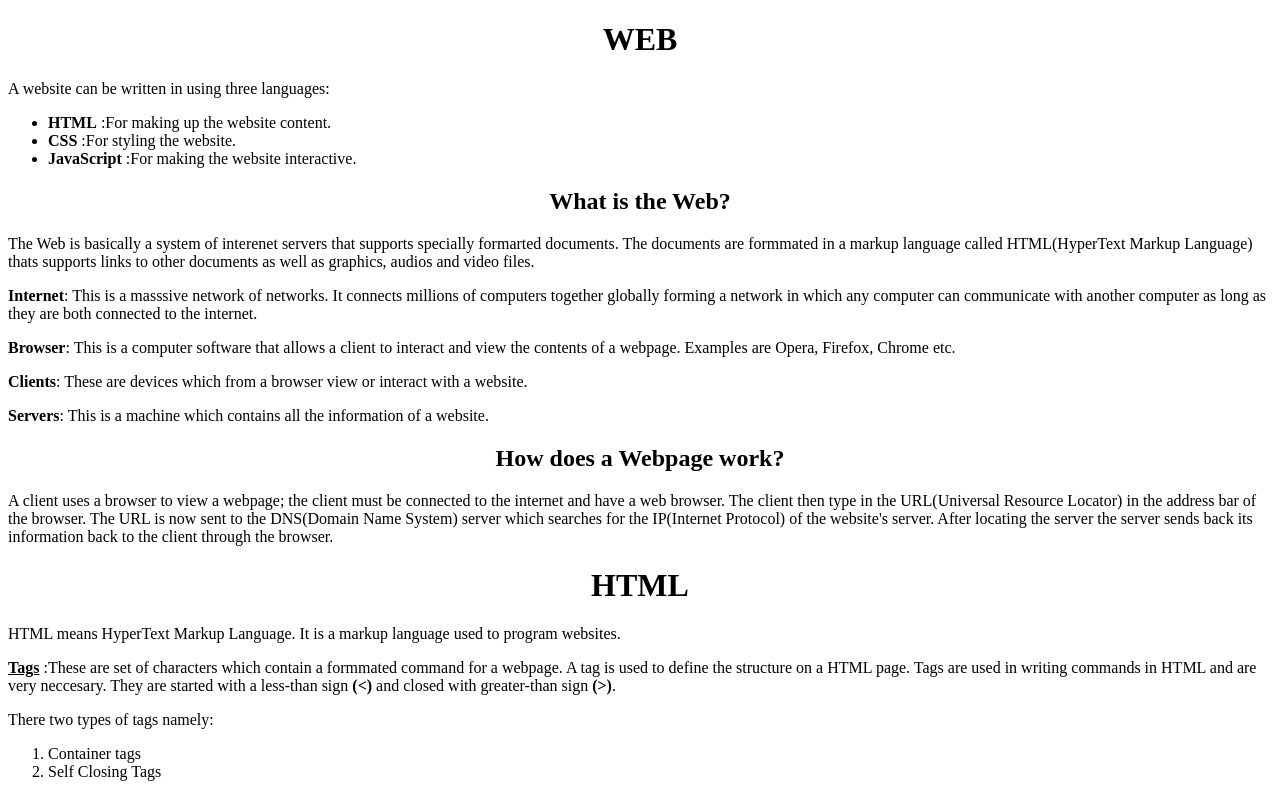
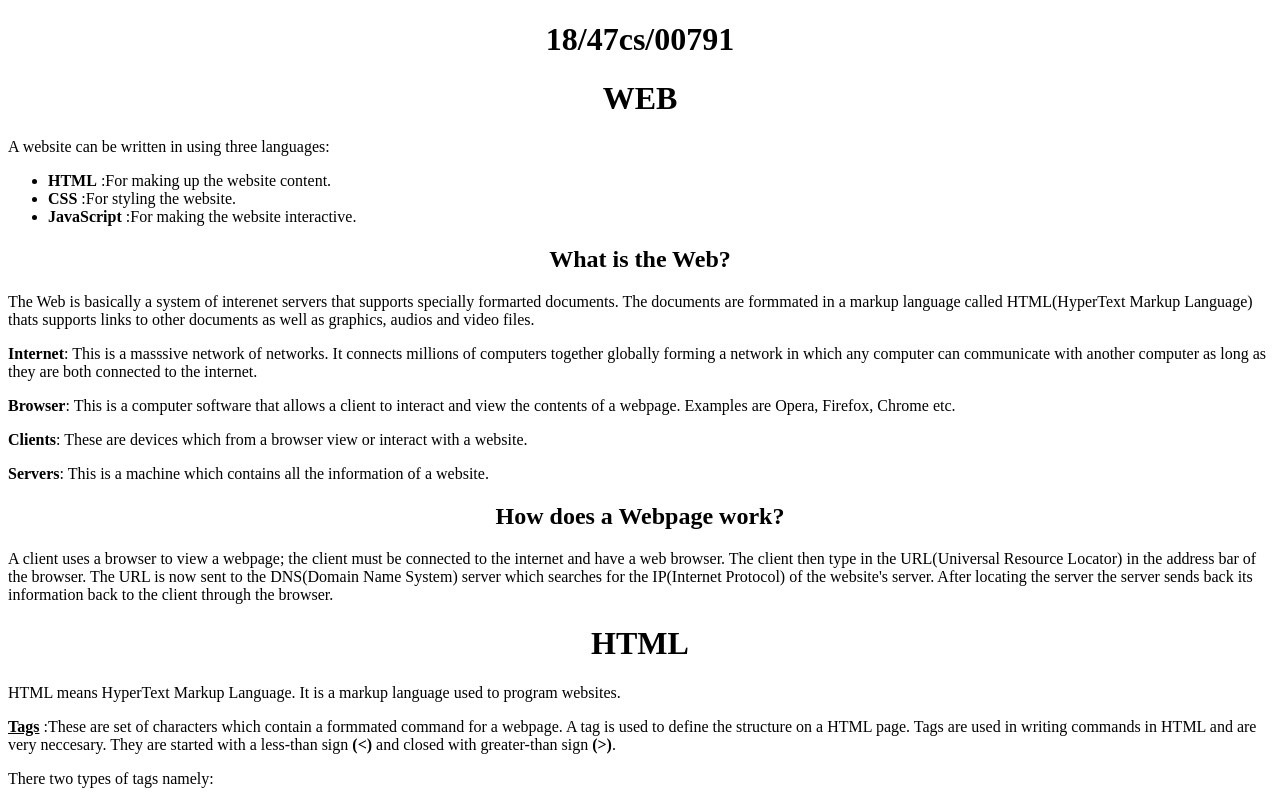
Before and after one commit to vibexxx/CSC207, a plain HTML site: page First_CSC207_class.html in a window 1280 px wide. Shown: the top 794 px of the page. Drawn offline with Linux system fonts and the light colour scheme.

Commit message:
Update First_CSC207_class.html

```diff
--- a/First_CSC207_class.html
+++ b/First_CSC207_class.html
@@ -5,6 +5,7 @@
     <title>First CSC 207 Lecture</title>
   </head>
   <body>
+  <h1><center>18/47cs/00791</center></h1>
     <!-- Introduction -->
   <h1><center>WEB</h1></center>
   <p>A website can be written in using three languages:</p>
```
